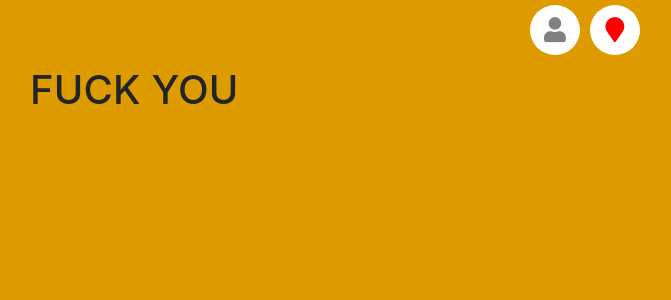
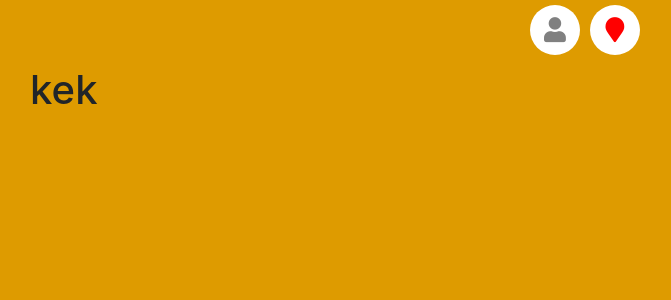
Before and after one commit to shzfrnia/Vk_script_front, a Vue app: page /fourth in a window 1280 px wide. Shown: the top 300 px of the page, without its empty margins (55-726 px from the left). Built offline with nearby package versions, Linux system fonts and the light colour scheme.

Commit message:
Add tolerance☺️

```diff
--- a/src/views/FourthPage.vue
+++ b/src/views/FourthPage.vue
@@ -1,6 +1,6 @@
 <template>
     <div>
-        <h1>FUCK YOU</h1>
+        <h1>kek</h1>
     </div>
 </template>
 
```
